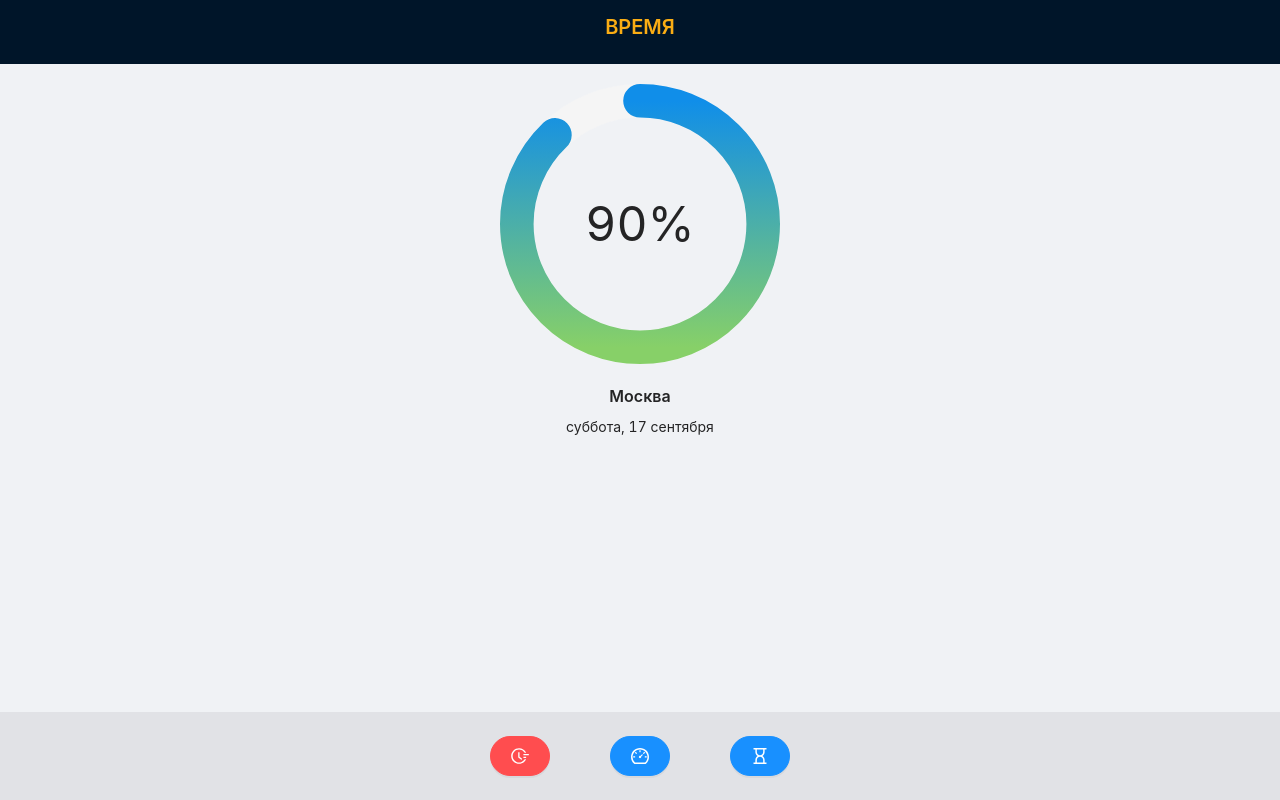
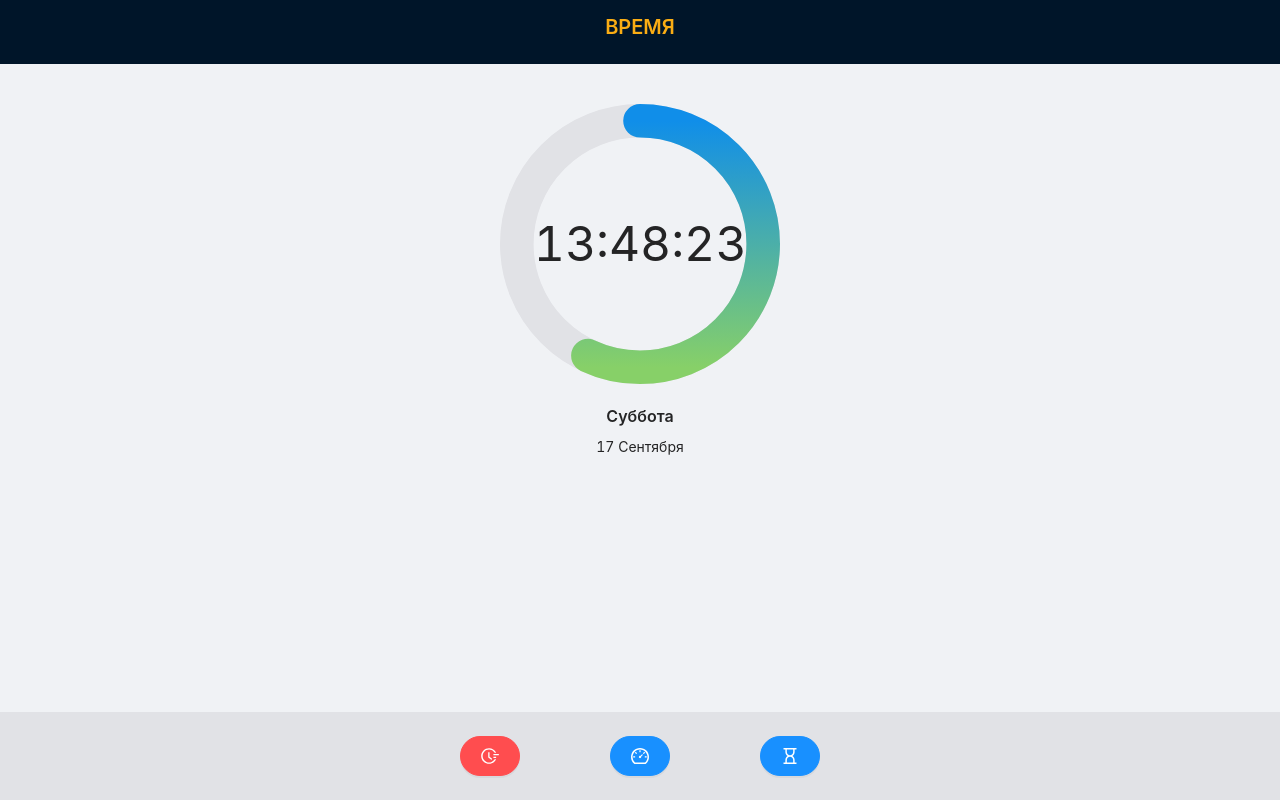
Before and after one commit to pv18/timer_react, a React (Create React App) app: page / in a window 1280 px wide. Built offline with nearby package versions, Linux system fonts and the light colour scheme.

Commit message:
added Timer

```diff
--- a/src/App.tsx
+++ b/src/App.tsx
@@ -1,12 +1,8 @@
-import React, {useState} from 'react';
+import React, {useEffect, useState} from 'react';
 import {Button, Layout, Progress, Typography} from 'antd';
-import {
-    DashboardFilled,
-    DashboardOutlined,
-    FieldTimeOutlined,
-    HourglassOutlined,
-    SearchOutlined
-} from '@ant-design/icons';
+import {DashboardOutlined, FieldTimeOutlined, HourglassOutlined} from '@ant-design/icons';
+import {getPercent, getTime, getСurrentTime} from './utils/utils';
+import {Clock} from './components/Clock';
 
 const {Header, Footer, Content} = Layout;
 const {Title, Text} = Typography;
@@ -14,7 +10,7 @@ const {Title, Text} = Typography;
 type HeaderType = 'время' | 'секундомер' | 'таймер'
 
 const App = () => {
-    const [header, setHeader] = useState('время')
+    const [header, setHeader] = useState<HeaderType>('время')
 
     return (
         <Layout className={'app'}>
@@ -22,22 +18,7 @@ const App = () => {
                 <Title level={4} type={'warning'}>{header}</Title>
             </Header>
             <Content>
-                <div className={'main'}>
-                    <Progress
-                        type="circle"
-                        strokeColor={{
-                            '0%': '#108ee9',
-                            '100%': '#87d068',
-                        }}
-                        percent={90}
-                        width={280}
-                        strokeWidth={12}
-                    />
-                    <div className={'main__content'}>
-                        <Title level={5}>Москва</Title>
-                        <Text>суббота, 17 сентября</Text>
-                    </div>
-                </div>
+                {header === 'время' && <Clock/>}
             </Content>
             <Footer style={{background: '#e1e2e6'}}>
                 <div className={'footer'}>
--- /dev/null
+++ b/src/components/Clock.tsx
@@ -0,0 +1,36 @@
+import React, {useEffect, useState} from 'react';
+import {Progress, Typography} from 'antd';
+import {getDay, getMonth, getNumberOfMonth, getPercent, getСurrentTime} from '../utils/utils';
+
+const {Title, Text} = Typography;
+
+export const Clock = () => {
+    const [time, setTime] = useState<string>(getСurrentTime())
+
+    useEffect(() => {
+        setInterval(() => setTime(getСurrentTime()), 1000)
+    }, [])
+
+    return (
+        <>
+            <div className={'main'}>
+                <Progress
+                    type="circle"
+                    strokeColor={{
+                        '0%': '#108ee9',
+                        '100%': '#87d068',
+                    }}
+                    trailColor={'#e1e2e6'}
+                    percent={getPercent()}
+                    format={() => time}
+                    width={280}
+                    strokeWidth={12}
+                />
+                <div className={'main__content'}>
+                    <Title level={5}>{getDay()}</Title>
+                    <Text>{getNumberOfMonth()} {getMonth()}</Text>
+                </div>
+            </div>
+        </>
+    );
+};
--- a/src/index.scss
+++ b/src/index.scss
@@ -18,7 +18,7 @@
 .main {
   height: 100%;
   max-width: 360px;
-  margin: 20px auto;
+  margin: 40px auto 0 auto;
   display: flex;
   flex-direction: column;
   align-items: center;
@@ -33,5 +33,5 @@
   max-width: 360px;
   margin: 0 auto;
   display: flex;
-  justify-content: space-around;
+  justify-content: space-between;
 }
--- /dev/null
+++ b/src/utils/utils.ts
@@ -0,0 +1,55 @@
+// Получить месяц
+export const getMonth = () => {
+    const days = ['Февраля', 'Января', 'Марта', 'Апреля', 'Майя', 'Июня', 'Июля', 'Августа', 'Сентября', 'Октября', 'Ноября', 'Декабря'];
+    const now = new Date();
+    return days[now.getMonth()]
+}
+
+// Получить число месяца
+export const getNumberOfMonth = () => {
+    return new Date().getDate()
+}
+
+// Получить день недели
+export const getDay = () => {
+    const days = ['Воскресенье', 'Понедельник', 'Вторник', 'Среда', 'Четверг', 'Пятница', 'Суббота'];
+    const now = new Date();
+    return days[now.getDay()]
+}
+
+// Получить актуальное время и вернуть в ввиде строки
+export const getСurrentTime = () => {
+    const date = new Date()
+    const hours = date.getHours() < 10 ? '0' + date.getHours() : date.getHours()
+    const minutes = date.getMinutes() < 10 ? '0' + date.getMinutes() : date.getMinutes()
+    const seconds = date.getSeconds() < 10 ? '0' + date.getSeconds() : date.getSeconds()
+
+    return `${hours}:${minutes}:${seconds}`
+}
+
+// Получить актуальное время в процентном отношении к суткам
+export const getPercent = () => {
+    const date = new Date()
+    // return `${date.getHours()}:${date.getMinutes()}:${date.getSeconds() < 10 ? '0' + date.getSeconds() : date.getSeconds()}`
+
+    let h = date.getHours() < 10 ? '0' + date.getHours() : date.getHours()
+    let m = date.getMinutes() < 10 ? '0' + date.getMinutes() : date.getMinutes()
+    let s = date.getSeconds() < 10 ? '0' + date.getSeconds() : date.getSeconds()
+
+    let totalSec = (+h * 3600) + (+m * 60) + (+s * 60)
+
+    return 100 * totalSec / 86400
+}
+
+// Преобразовать проценты в секунды, а потом вывод времени в ввиде строки
+export const getTime = (percent: number) => {
+    let d = percent * 86400 / 100;
+    let h = Math.floor(d / 3600);
+    let m = Math.floor(d % 3600 / 60);
+    let s = Math.floor(d % 3600 % 60);
+
+    let hDisplay = h > 0 ? h + ':' : '00:';
+    let mDisplay = m > 0 ? m + ':' : '00:';
+    let sDisplay = s > 0 ? s : '00';
+    return hDisplay + mDisplay + sDisplay;
+}
```
